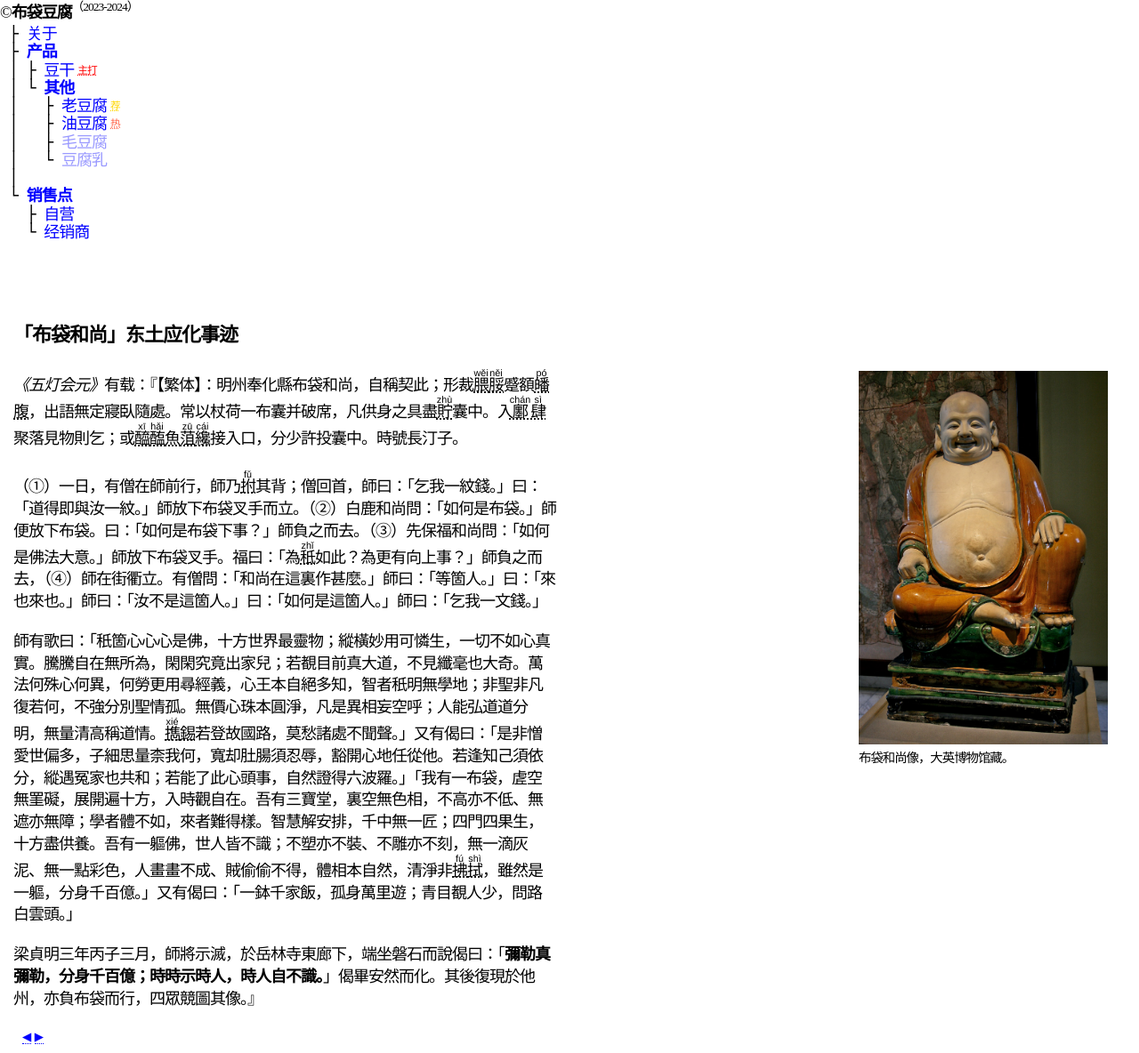
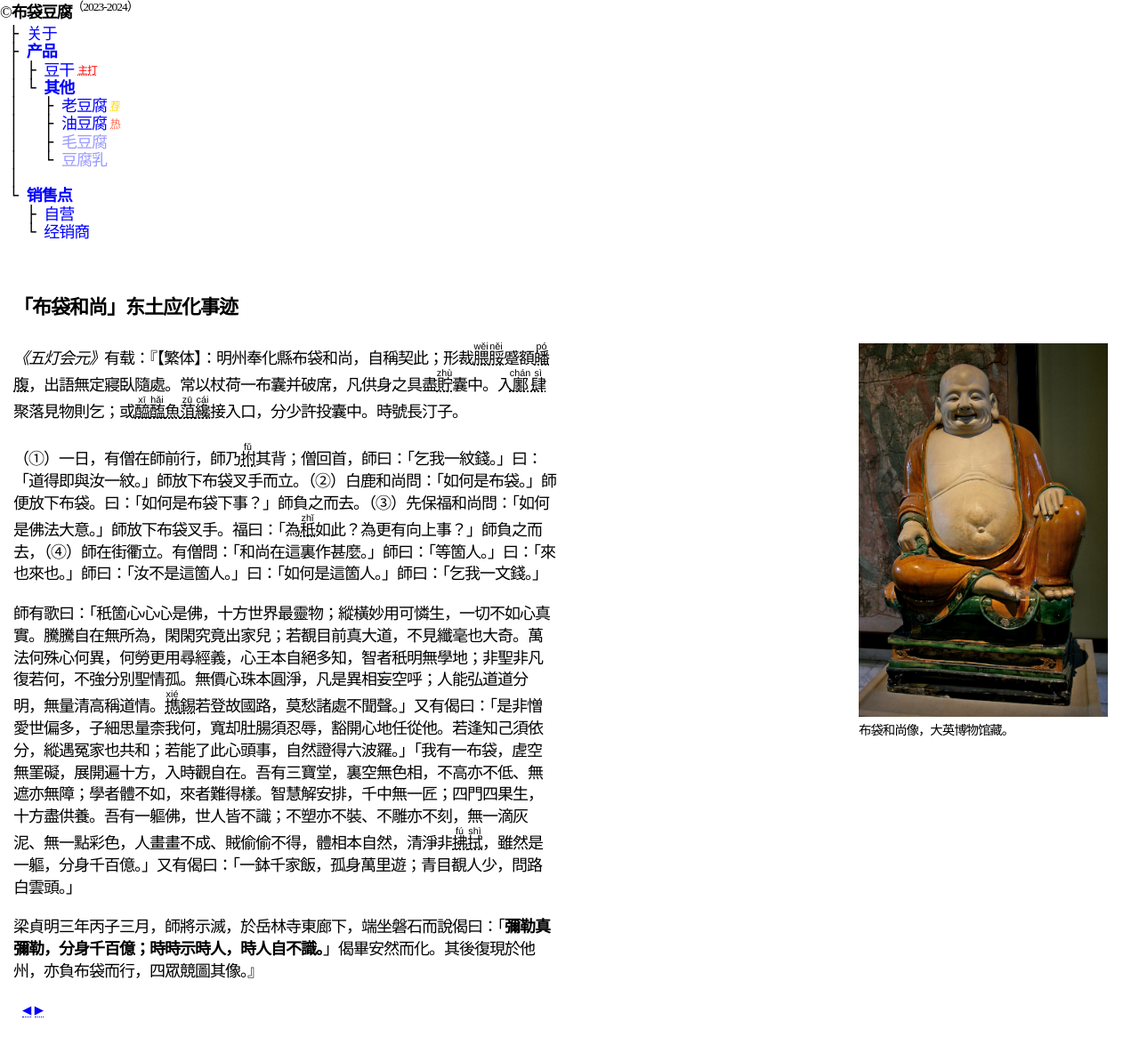
Before and after one commit to budaipro/budai, a Jekyll site: the page built from index.markdown, in a window 1280 px wide. Shown: the whole page at 89% size. Built offline with Jekyll 4.4.1, drawn with Linux system fonts in a browser that asks for light colours; after the commit the page ends 1154 px from its top, so only the background shows below that.

Commit message:
UI修复

```diff
--- a/css/main.scss
+++ b/css/main.scss
@@ -35,7 +35,7 @@ body {
 }
 
 .tofu {
-  min-height: 332px;
+  min-height: 300px;
   /*background: transparent url("/assets/img/bg.png") 70% center/300px no-repeat;*/
 }
 
```
